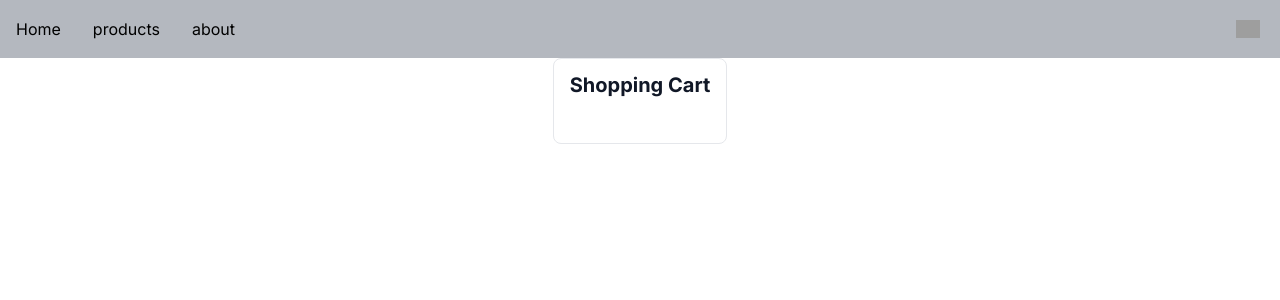
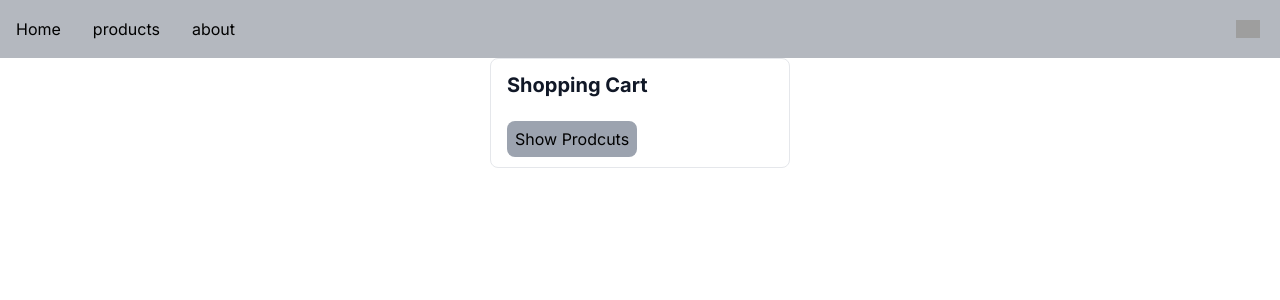
Before and after one commit to Ehsan-c137/reduxtToolkit_RTK, a Next.js app: page /cart in a window 1280 px wide. Shown: the top 300 px of the page. Built offline with nearby package versions, Linux system fonts and the light colour scheme; grey boxes are pictures that could not be loaded; what next-redux-wrapper would draw is missing.

Commit message:
add products link

```diff
--- a/src/components/cart/Cart.jsx
+++ b/src/components/cart/Cart.jsx
@@ -8,7 +8,7 @@ export function Cart() {
    const cartList = useSelector((state) => state.cart.cartList);
 
    return (
-      <Card className="p-4 max-w-[350px]">
+      <Card className="p-4 max-w-[450px] min-w-[300px]">
          <div className="mb-4 flex items-center justify-between">
             <h5 className="text-xl font-bold leading-none text-gray-900 dark:text-white">
                Shopping Cart
@@ -16,6 +16,16 @@ export function Cart() {
          </div>
          <div className="flow-root">
             <ul className="divide-y divide-gray-200 dark:divide-gray-700">
+               {cartList.length === 0 && (
+                  <div>
+                     <Link
+                        className="p-2 rounded-lg bg-gray-400"
+                        href={"/products"}
+                     >
+                        Show Prodcuts
+                     </Link>
+                  </div>
+               )}
                {cartList?.map((item) => {
                   return (
                      <CartItem
```
